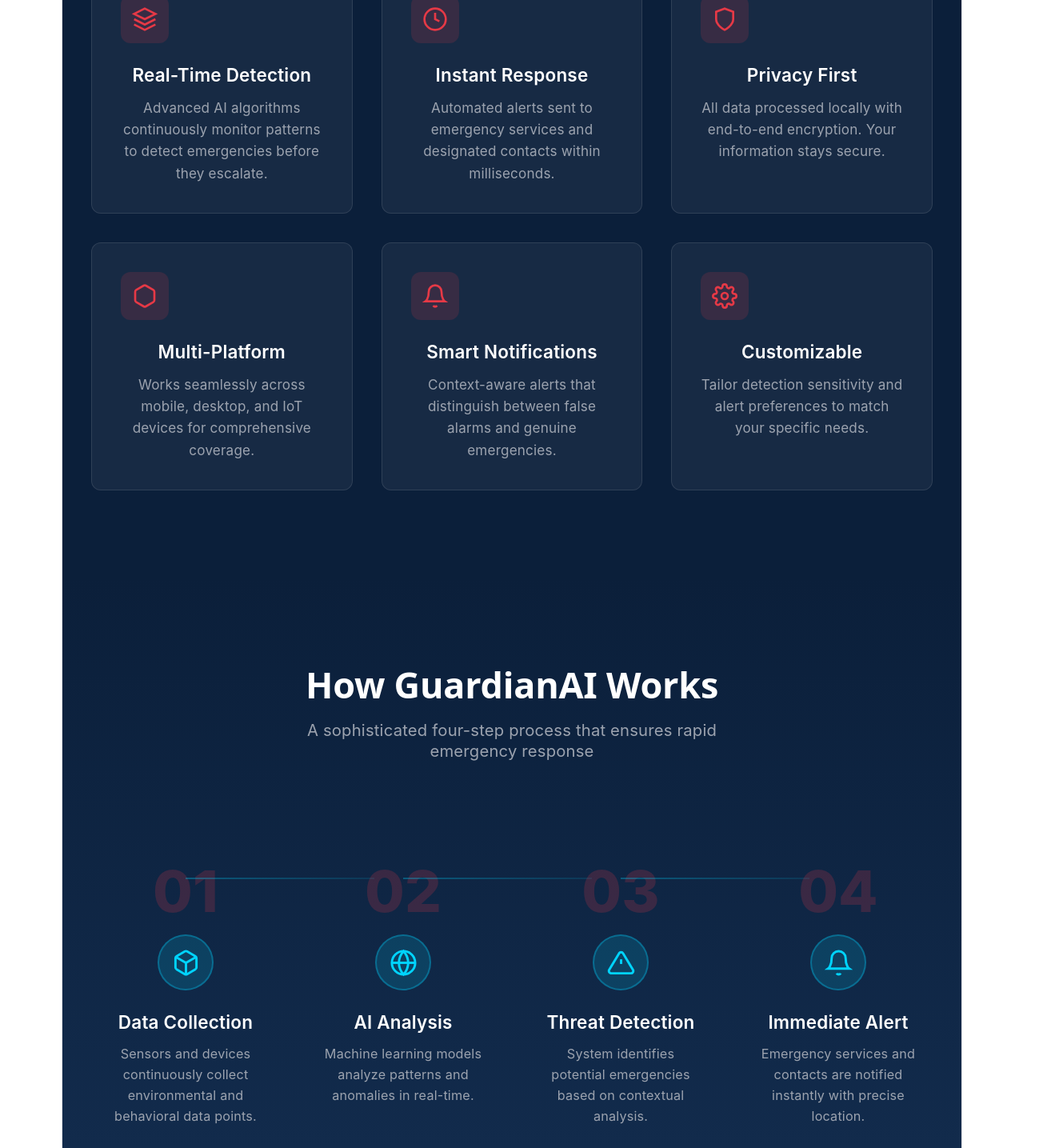
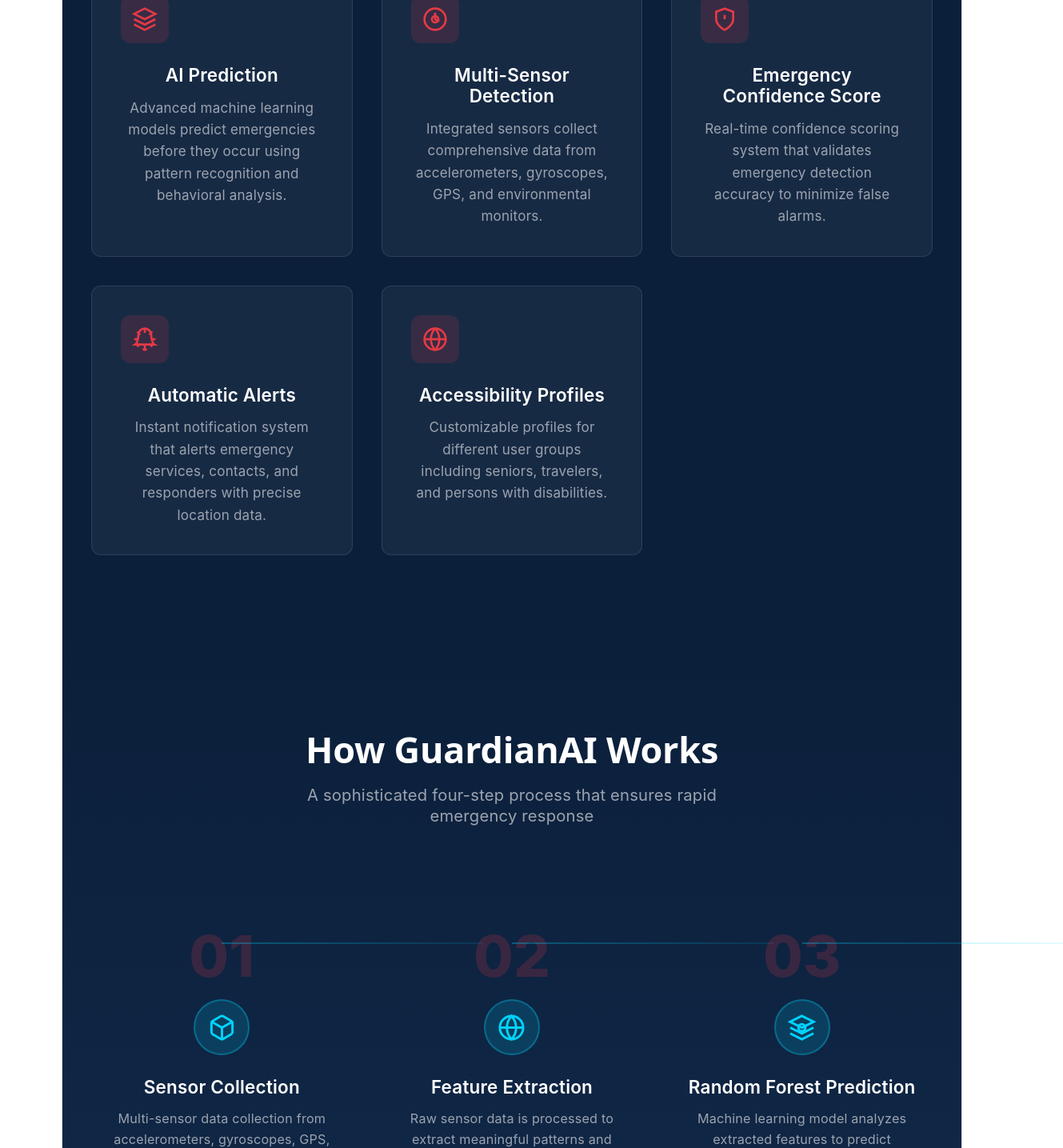
Before and after one commit to NikithaJadhav/GuardianAI, a React app in the folder frontend/: page / in a window 1280 px wide. Shown: the part 1120-2555 px from the top of the page at 80% size, 1329 px wide, since content can reach past the window. Built offline with nearby package versions, Linux system fonts and the light colour scheme; the HTML template or start-up script is replaced by a standard one.

Commit message:
Added features,workflows and accessbility sections

```diff
--- a/frontend/src/components/AIWorkflowSection.css
+++ b/frontend/src/components/AIWorkflowSection.css
@@ -30,7 +30,7 @@
 
 .workflow-steps {
   display: grid;
-  grid-template-columns: repeat(4, 1fr);
+  grid-template-columns: repeat(3, 1fr);
   gap: 2rem;
   position: relative;
 }
@@ -39,6 +39,11 @@
   position: relative;
   text-align: center;
   padding: 2rem 1rem;
+  transition: all 0.4s cubic-bezier(0.4, 0, 0.2, 1);
+}
+
+.workflow-step:hover {
+  transform: translateY(-8px);
 }
 
 .step-number {
@@ -47,6 +52,12 @@
   color: rgba(230, 57, 70, 0.2);
   line-height: 1;
   margin-bottom: 1rem;
+  transition: all 0.4s cubic-bezier(0.4, 0, 0.2, 1);
+}
+
+.workflow-step:hover .step-number {
+  color: rgba(0, 212, 255, 0.3);
+  transform: scale(1.05);
 }
 
 .step-icon {
@@ -60,6 +71,14 @@
   margin: 0 auto 1.5rem;
   color: #00D4FF;
   border: 2px solid rgba(0, 212, 255, 0.3);
+  transition: all 0.4s cubic-bezier(0.4, 0, 0.2, 1);
+}
+
+.workflow-step:hover .step-icon {
+  transform: scale(1.15) rotate(5deg);
+  background: rgba(0, 212, 255, 0.25);
+  border-color: #00D4FF;
+  box-shadow: 0 15px 35px rgba(0, 212, 255, 0.3);
 }
 
 .step-icon svg {
@@ -72,12 +91,22 @@
   font-weight: 600;
   color: white;
   margin-bottom: 0.75rem;
+  transition: color 0.3s ease;
+}
+
+.workflow-step:hover .step-title {
+  color: #00D4FF;
 }
 
 .step-description {
   font-size: 0.9rem;
   color: #9CA3AF;
   line-height: 1.6;
+  transition: color 0.3s ease;
+}
+
+.workflow-step:hover .step-description {
+  color: #B0B8C4;
 }
 
 .step-connector {
@@ -104,6 +133,12 @@
   }
 }
 
+@media (max-width: 768px) {
+  .workflow-steps {
+    grid-template-columns: 1fr;
+  }
+}
+
 @media (max-width: 640px) {
   .workflow {
     padding: 4rem 0;
--- a/frontend/src/components/AIWorkflowSection.jsx
+++ b/frontend/src/components/AIWorkflowSection.jsx
@@ -5,8 +5,8 @@ const AIWorkflowSection = () => {
   const steps = [
     {
       number: '01',
-      title: 'Data Collection',
-      description: 'Sensors and devices continuously collect environmental and behavioral data points.',
+      title: 'Sensor Collection',
+      description: 'Multi-sensor data collection from accelerometers, gyroscopes, GPS, and environmental monitors.',
       icon: (
         <svg viewBox="0 0 24 24" fill="none" stroke="currentColor" strokeWidth="2">
           <path d="M21 16V8a2 2 0 0 0-1-1.73l-7-4a2 2 0 0 0-2 0l-7 4A2 2 0 0 0 3 8v8a2 2 0 0 0 1 1.73l7 4a2 2 0 0 0 2 0l7-4A2 2 0 0 0 21 16z"/>
@@ -17,8 +17,8 @@ const AIWorkflowSection = () => {
     },
     {
       number: '02',
-      title: 'AI Analysis',
-      description: 'Machine learning models analyze patterns and anomalies in real-time.',
+      title: 'Feature Extraction',
+      description: 'Raw sensor data is processed to extract meaningful patterns and behavioral features.',
       icon: (
         <svg viewBox="0 0 24 24" fill="none" stroke="currentColor" strokeWidth="2">
           <circle cx="12" cy="12" r="10"/>
@@ -29,24 +29,56 @@ const AIWorkflowSection = () => {
     },
     {
       number: '03',
-      title: 'Threat Detection',
-      description: 'System identifies potential emergencies based on contextual analysis.',
+      title: 'Random Forest Prediction',
+      description: 'Machine learning model analyzes extracted features to predict emergency likelihood.',
       icon: (
         <svg viewBox="0 0 24 24" fill="none" stroke="currentColor" strokeWidth="2">
-          <path d="M10.29 3.86L1.82 18a2 2 0 0 0 1.71 3h16.94a2 2 0 0 0 1.71-3L13.71 3.86a2 2 0 0 0-3.42 0z"/>
-          <line x1="12" y1="9" x2="12" y2="13"/>
-          <line x1="12" y1="17" x2="12.01" y2="17"/>
+          <path d="M12 2L2 7l10 5 10-5-10-5z"/>
+          <path d="M2 17l10 5 10-5"/>
+          <path d="M2 12l10 5 10-5"/>
+          <circle cx="12" cy="12" r="3"/>
         </svg>
       )
     },
     {
       number: '04',
-      title: 'Immediate Alert',
-      description: 'Emergency services and contacts are notified instantly with precise location.',
+      title: 'Emergency Confidence Score',
+      description: 'Confidence scoring system validates prediction accuracy and minimizes false alarms.',
+      icon: (
+        <svg viewBox="0 0 24 24" fill="none" stroke="currentColor" strokeWidth="2">
+          <path d="M12 22s8-4 8-10V5l-8-3-8 3v7c0 6 8 10 8 10z"/>
+          <path d="M12 8v4"/>
+          <path d="M12 16h.01"/>
+        </svg>
+      )
+    },
+    {
+      number: '05',
+      title: 'Decision Engine',
+      description: 'Intelligent decision-making system determines appropriate response actions.',
+      icon: (
+        <svg viewBox="0 0 24 24" fill="none" stroke="currentColor" strokeWidth="2">
+          <circle cx="12" cy="12" r="3"/>
+          <path d="M19.4 15a1.65 1.65 0 0 0 .33 1.82l.06.06a2 2 0 0 1 0 2.83 2 2 0 0 1-2.83 0l-.06-.06a1.65 1.65 0 0 0-1.82-.33 1.65 1.65 0 0 0-1 1.51V21a2 2 0 0 1-2 2 2 2 0 0 1-2-2v-.09A1.65 1.65 0 0 0 9 19.4a1.65 1.65 0 0 0-1.82.33l-.06.06a2 2 0 0 1-2.83 0 2 2 0 0 1 0-2.83l.06-.06a1.65 1.65 0 0 0 .33-1.82 1.65 1.65 0 0 0-1.51-1H3a2 2 0 0 1-2-2 2 2 0 0 1 2-2h.09A1.65 1.65 0 0 0 4.6 9a1.65 1.65 0 0 0-.33-1.82l-.06-.06a2 2 0 0 1 0-2.83 2 2 0 0 1 2.83 0l.06.06a1.65 1.65 0 0 0 1.82.33H9a1.65 1.65 0 0 0 1-1.51V3a2 2 0 0 1 2-2 2 2 0 0 1 2 2v.09a1.65 1.65 0 0 0 1 1.51 1.65 1.65 0 0 0 1.82-.33l.06-.06a2 2 0 0 1 2.83 0 2 2 0 0 1 0 2.83l-.06.06a1.65 1.65 0 0 0-.33 1.82V9a1.65 1.65 0 0 0 1.51 1H21a2 2 0 0 1 2 2 2 2 0 0 1-2 2h-.09a1.65 1.65 0 0 0-1.51 1z"/>
+        </svg>
+      )
+    },
+    {
+      number: '06',
+      title: 'Emergency Alert',
+      description: 'Automated alerts sent to emergency services, contacts, and responders with location data.',
       icon: (
         <svg viewBox="0 0 24 24" fill="none" stroke="currentColor" strokeWidth="2">
           <path d="M18 8A6 6 0 0 0 6 8c0 7-3 9-3 9h18s-3-2-3-9"/>
           <path d="M13.73 21a2 2 0 0 1-3.46 0"/>
+          <path d="M12 2v4"/>
+          <path d="M12 18v4"/>
+          <path d="M4.93 4.93l2.83 2.83"/>
+          <path d="M16.24 16.24l2.83 2.83"/>
+          <path d="M2 12h4"/>
+          <path d="M18 12h4"/>
+          <path d="M4.93 19.07l2.83-2.83"/>
+          <path d="M16.24 7.76l2.83-2.83"/>
         </svg>
       )
     }
--- a/frontend/src/components/AccessibilitySection.css
+++ b/frontend/src/components/AccessibilitySection.css
@@ -28,105 +28,78 @@
   margin: 0 auto;
 }
 
-.accessibility-content {
+.profiles-grid {
   display: grid;
-  grid-template-columns: 1fr 1fr;
-  gap: 4rem;
-  align-items: center;
-}
-
-.accessibility-features {
-  display: grid;
-  grid-template-columns: 1fr 1fr;
+  grid-template-columns: repeat(auto-fit, minmax(280px, 1fr));
   gap: 2rem;
 }
 
-.accessibility-feature {
-  padding: 1.5rem;
+.profile-card {
+  background: rgba(255, 255, 255, 0.05);
+  border: 1px solid rgba(255, 255, 255, 0.1);
+  border-radius: 16px;
+  padding: 2rem;
+  transition: all 0.3s ease;
+  position: relative;
+  overflow: hidden;
 }
 
-.accessibility-icon {
-  width: 50px;
-  height: 50px;
-  background: rgba(0, 212, 255, 0.15);
-  border-radius: 10px;
+.profile-card::before {
+  content: '';
+  position: absolute;
+  top: 0;
+  left: 0;
+  right: 0;
+  height: 4px;
+  background: linear-gradient(90deg, #00D4FF, #E63946);
+  transform: scaleX(0);
+  transition: transform 0.3s ease;
+}
+
+.profile-card:hover {
+  transform: translateY(-8px);
+  border-color: #00D4FF;
+  box-shadow: 0 20px 40px rgba(0, 212, 255, 0.15);
+}
+
+.profile-card:hover::before {
+  transform: scaleX(1);
+}
+
+.profile-icon {
+  width: 70px;
+  height: 70px;
+  background: linear-gradient(135deg, rgba(0, 212, 255, 0.2) 0%, rgba(230, 57, 70, 0.2) 100%);
+  border-radius: 16px;
   display: flex;
   align-items: center;
   justify-content: center;
-  margin-bottom: 1rem;
+  margin-bottom: 1.5rem;
   color: #00D4FF;
-}
-
-.accessibility-icon svg {
-  width: 28px;
-  height: 28px;
-}
-
-.accessibility-feature-title {
-  font-size: 1.125rem;
-  font-weight: 600;
-  color: white;
-  margin-bottom: 0.5rem;
-}
-
-.accessibility-feature-description {
-  font-size: 0.9rem;
-  color: #9CA3AF;
-  line-height: 1.6;
-}
-
-.accessibility-cta {
-  background: linear-gradient(135deg, rgba(230, 57, 70, 0.1) 0%, rgba(230, 57, 70, 0.05) 100%);
-  border: 2px solid rgba(230, 57, 70, 0.3);
-  border-radius: 16px;
-  padding: 3rem;
-}
-
-.accessibility-cta-content {
-  text-align: center;
-}
-
-.accessibility-cta-title {
-  font-size: 1.75rem;
-  font-weight: 700;
-  color: white;
-  margin-bottom: 1rem;
-}
-
-.accessibility-cta-description {
-  font-size: 1rem;
-  color: #9CA3AF;
-  line-height: 1.7;
-  margin-bottom: 2rem;
-}
-
-.accessibility-cta-button {
-  background: #E63946;
-  color: white;
-  border: none;
-  padding: 1rem 2rem;
-  border-radius: 8px;
-  font-weight: 600;
-  font-size: 1rem;
-  cursor: pointer;
   transition: all 0.3s ease;
 }
 
-.accessibility-cta-button:hover {
-  background: #C92A36;
-  transform: translateY(-2px);
-  box-shadow: 0 10px 20px rgba(230, 57, 70, 0.3);
+.profile-card:hover .profile-icon {
+  transform: scale(1.1);
+  background: linear-gradient(135deg, rgba(0, 212, 255, 0.3) 0%, rgba(230, 57, 70, 0.3) 100%);
 }
 
-@media (max-width: 1024px) {
-  .accessibility-content {
-    grid-template-columns: 1fr;
-    gap: 3rem;
-  }
+.profile-icon svg {
+  width: 35px;
+  height: 35px;
+}
 
-  .accessibility-features {
-    grid-template-columns: 1fr;
-  }
+.profile-title {
+  font-size: 1.25rem;
+  font-weight: 600;
+  color: white;
+  margin-bottom: 0.75rem;
+}
+
+.profile-description {
+  font-size: 0.95rem;
+  color: #9CA3AF;
+  line-height: 1.6;
 }
 
 @media (max-width: 768px) {
@@ -138,11 +111,7 @@
     font-size: 2rem;
   }
 
-  .accessibility-cta {
-    padding: 2rem;
-  }
-
-  .accessibility-cta-title {
-    font-size: 1.5rem;
+  .profiles-grid {
+    grid-template-columns: 1fr;
   }
 }
--- a/frontend/src/components/AccessibilitySection.jsx
+++ b/frontend/src/components/AccessibilitySection.jsx
@@ -2,49 +2,65 @@ import React from 'react';
 import './AccessibilitySection.css';
 
 const AccessibilitySection = () => {
-  const features = [
+  const profiles = [
+    {
+      icon: (
+        <svg viewBox="0 0 24 24" fill="none" stroke="currentColor" strokeWidth="2">
+          <circle cx="12" cy="7" r="4"/>
+          <path d="M5.5 21v-2a4.5 4.5 0 0 1 4.5-4.5h4a4.5 4.5 0 0 1 4.5 4.5v2"/>
+          <path d="M16 3l4 4-4 4"/>
+          <path d="M20 7H10"/>
+        </svg>
+      ),
+      title: 'Women Travelling Alone',
+      description: 'Enhanced safety monitoring with route tracking, safe zone alerts, and quick emergency activation for solo travelers.'
+    },
+    {
+      icon: (
+        <svg viewBox="0 0 24 24" fill="none" stroke="currentColor" strokeWidth="2">
+          <path d="M18 8A6 6 0 0 0 6 8c0 7-3 9-3 9h18s-3-2-3-9"/>
+          <path d="M13.73 21a2 2 0 0 1-3.46 0"/>
+          <circle cx="12" cy="13" r="2"/>
+        </svg>
+      ),
+      title: 'Senior Citizens',
+      description: 'Fall detection, medication reminders, and health monitoring with simplified one-touch emergency alerts.'
+    },
+    {
+      icon: (
+        <svg viewBox="0 0 24 24" fill="none" stroke="currentColor" strokeWidth="2">
+          <path d="M14.7 6.3a1 1 0 0 0 0 1.4l1.6 1.6a1 1 0 0 0 1.4 0l3.77-3.77a6 6 0 0 1-7.94 7.94l-6.91 6.91a2.12 2.12 0 0 1-3-3l6.91-6.91a6 6 0 0 1 7.94-7.94l-3.76 3.76z"/>
+        </svg>
+      ),
+      title: 'Construction Workers',
+      description: 'Workplace safety monitoring with hazard detection, equipment tracking, and site-specific emergency protocols.'
+    },
     {
       icon: (
         <svg viewBox="0 0 24 24" fill="none" stroke="currentColor" strokeWidth="2">
           <circle cx="12" cy="12" r="10"/>
-          <path d="M2 12h20"/>
-          <path d="M12 2a15.3 15.3 0 0 1 4 10 15.3 15.3 0 0 1-4 10 15.3 15.3 0 0 1-4-10 15.3 15.3 0 0 1 4-10z"/>
+          <path d="M8 14s1.5 2 4 2 4-2 4-2"/>
+          <line x1="9" y1="9" x2="9.01" y2="9"/>
+          <line x1="15" y1="9" x2="15.01" y2="9"/>
+          <path d="M12 3a9 9 0 0 0-9 9v3"/>
+          <path d="M12 3a9 9 0 0 1 9 9v3"/>
         </svg>
       ),
-      title: 'Voice Commands',
-      description: 'Hands-free operation through natural voice commands for users with mobility challenges.'
+      title: 'Persons with Disabilities',
+      description: 'Customizable accessibility features including voice control, visual alerts, and adaptive emergency response options.'
     },
     {
       icon: (
         <svg viewBox="0 0 24 24" fill="none" stroke="currentColor" strokeWidth="2">
-          <path d="M1 12s4-8 11-8 11 8 11 8-4 8-11 8-11-8-11-8z"/>
-          <circle cx="12" cy="12" r="3"/>
+          <path d="M19 17h2c.6 0 1-.4 1-1v-3c0-.9-.7-1.7-1.5-1.9C18.7 10.6 16 10 16 10s-1.3-1.4-2.2-2.3c-.5-.4-1.1-.7-1.8-.7H5c-.6 0-1.1.4-1.4.9l-1.4 2.9A3.7 3.7 0 0 0 2 12v4c0 .6.4 1 1 1h2"/>
+          <circle cx="7" cy="17" r="2"/>
+          <circle cx="17" cy="17" r="2"/>
+          <path d="M5 17H2"/>
+          <path d="M22 17h-3"/>
         </svg>
       ),
-      title: 'Visual Alerts',
-      description: 'High-contrast visual indicators and flashing alerts for hearing-impaired users.'
-    },
-    {
-      icon: (
-        <svg viewBox="0 0 24 24" fill="none" stroke="currentColor" strokeWidth="2">
-          <rect x="3" y="3" width="18" height="18" rx="2" ry="2"/>
-          <line x1="3" y1="9" x2="21" y2="9"/>
-          <line x1="9" y1="21" x2="9" y2="9"/>
-        </svg>
-      ),
-      title: 'Screen Reader Support',
-      description: 'Full WCAG 2.1 AA compliance with optimized screen reader compatibility.'
-    },
-    {
-      icon: (
-        <svg viewBox="0 0 24 24" fill="none" stroke="currentColor" strokeWidth="2">
-          <path d="M12 2L2 7l10 5 10-5-10-5z"/>
-          <path d="M2 17l10 5 10-5"/>
-          <path d="M2 12l10 5 10-5"/>
-        </svg>
-      ),
-      title: 'Simple Interface',
-      description: 'Clean, intuitive design with large touch targets and clear visual hierarchy.'
+      title: 'Road Accident Victims',
+      description: 'Automatic crash detection with instant location sharing, injury assessment, and emergency service dispatch.'
     }
   ];
 
@@ -52,32 +68,20 @@ const AccessibilitySection = () => {
     <section id="accessibility" className="accessibility">
       <div className="accessibility-container">
         <div className="accessibility-header">
-          <h2 className="accessibility-title">Accessibility First</h2>
+          <h2 className="accessibility-title">Accessibility Profiles</h2>
           <p className="accessibility-subtitle">
-            Designed to be inclusive and usable by everyone, regardless of ability
+            Tailored protection for every user group with specialized safety features
           </p>
         </div>
 
-        <div className="accessibility-content">
-          <div className="accessibility-features">
-            {features.map((feature, index) => (
-              <div key={index} className="accessibility-feature">
-                <div className="accessibility-icon">{feature.icon}</div>
-                <h3 className="accessibility-feature-title">{feature.title}</h3>
-                <p className="accessibility-feature-description">{feature.description}</p>
-              </div>
-            ))}
-          </div>
-
-          <div className="accessibility-cta">
-            <div className="accessibility-cta-content">
-              <h3 className="accessibility-cta-title">Committed to Inclusion</h3>
-              <p className="accessibility-cta-description">
-                GuardianAI is built with accessibility at its core, ensuring everyone can benefit from advanced emergency protection.
-              </p>
-              <button className="accessibility-cta-button">Learn About Our Standards</button>
+        <div className="profiles-grid">
+          {profiles.map((profile, index) => (
+            <div key={index} className="profile-card">
+              <div className="profile-icon">{profile.icon}</div>
+              <h3 className="profile-title">{profile.title}</h3>
+              <p className="profile-description">{profile.description}</p>
             </div>
-          </div>
+          ))}
         </div>
       </div>
     </section>
--- a/frontend/src/components/FeaturesSection.css
+++ b/frontend/src/components/FeaturesSection.css
@@ -39,13 +39,31 @@
   border: 1px solid rgba(255, 255, 255, 0.1);
   border-radius: 12px;
   padding: 2rem;
-  transition: all 0.3s ease;
+  transition: all 0.4s cubic-bezier(0.4, 0, 0.2, 1);
+  position: relative;
+  overflow: hidden;
+}
+
+.feature-card::before {
+  content: '';
+  position: absolute;
+  top: 0;
+  left: 0;
+  right: 0;
+  height: 3px;
+  background: linear-gradient(90deg, #00D4FF, #E63946);
+  transform: scaleX(0);
+  transition: transform 0.4s cubic-bezier(0.4, 0, 0.2, 1);
 }
 
 .feature-card:hover {
-  transform: translateY(-8px);
+  transform: translateY(-12px);
   border-color: #00D4FF;
-  box-shadow: 0 20px 40px rgba(0, 212, 255, 0.15);
+  box-shadow: 0 25px 50px rgba(0, 212, 255, 0.2);
+}
+
+.feature-card:hover::before {
+  transform: scaleX(1);
 }
 
 .feature-icon {
@@ -58,6 +76,13 @@
   justify-content: center;
   margin-bottom: 1.5rem;
   color: #E63946;
+  transition: all 0.4s cubic-bezier(0.4, 0, 0.2, 1);
+}
+
+.feature-card:hover .feature-icon {
+  transform: scale(1.1) rotate(5deg);
+  background: rgba(230, 57, 70, 0.25);
+  box-shadow: 0 10px 30px rgba(230, 57, 70, 0.3);
 }
 
 .feature-icon svg {
--- a/frontend/src/components/FeaturesSection.jsx
+++ b/frontend/src/components/FeaturesSection.jsx
@@ -11,56 +11,59 @@ const FeaturesSection = () => {
           <path d="M2 12l10 5 10-5"/>
         </svg>
       ),
-      title: 'Real-Time Detection',
-      description: 'Advanced AI algorithms continuously monitor patterns to detect emergencies before they escalate.'
+      title: 'AI Prediction',
+      description: 'Advanced machine learning models predict emergencies before they occur using pattern recognition and behavioral analysis.'
     },
     {
       icon: (
         <svg viewBox="0 0 24 24" fill="none" stroke="currentColor" strokeWidth="2">
           <circle cx="12" cy="12" r="10"/>
           <path d="M12 6v6l4 2"/>
+          <circle cx="12" cy="12" r="3"/>
         </svg>
       ),
-      title: 'Instant Response',
-      description: 'Automated alerts sent to emergency services and designated contacts within milliseconds.'
+      title: 'Multi-Sensor Detection',
+      description: 'Integrated sensors collect comprehensive data from accelerometers, gyroscopes, GPS, and environmental monitors.'
     },
     {
       icon: (
         <svg viewBox="0 0 24 24" fill="none" stroke="currentColor" strokeWidth="2">
           <path d="M12 22s8-4 8-10V5l-8-3-8 3v7c0 6 8 10 8 10z"/>
+          <path d="M12 8v4"/>
+          <path d="M12 16h.01"/>
         </svg>
       ),
-      title: 'Privacy First',
-      description: 'All data processed locally with end-to-end encryption. Your information stays secure.'
-    },
-    {
-      icon: (
-        <svg viewBox="0 0 24 24" fill="none" stroke="currentColor" strokeWidth="2">
-          <path d="M21 16V8a2 2 0 0 0-1-1.73l-7-4a2 2 0 0 0-2 0l-7 4A2 2 0 0 0 3 8v8a2 2 0 0 0 1 1.73l7 4a2 2 0 0 0 2 0l7-4A2 2 0 0 0 21 16z"/>
-        </svg>
-      ),
-      title: 'Multi-Platform',
-      description: 'Works seamlessly across mobile, desktop, and IoT devices for comprehensive coverage.'
+      title: 'Emergency Confidence Score',
+      description: 'Real-time confidence scoring system that validates emergency detection accuracy to minimize false alarms.'
     },
     {
       icon: (
         <svg viewBox="0 0 24 24" fill="none" stroke="currentColor" strokeWidth="2">
           <path d="M18 8A6 6 0 0 0 6 8c0 7-3 9-3 9h18s-3-2-3-9"/>
           <path d="M13.73 21a2 2 0 0 1-3.46 0"/>
+          <path d="M12 2v4"/>
+          <path d="M12 18v4"/>
+          <path d="M4.93 4.93l2.83 2.83"/>
+          <path d="M16.24 16.24l2.83 2.83"/>
+          <path d="M2 12h4"/>
+          <path d="M18 12h4"/>
+          <path d="M4.93 19.07l2.83-2.83"/>
+          <path d="M16.24 7.76l2.83-2.83"/>
         </svg>
       ),
-      title: 'Smart Notifications',
-      description: 'Context-aware alerts that distinguish between false alarms and genuine emergencies.'
+      title: 'Automatic Alerts',
+      description: 'Instant notification system that alerts emergency services, contacts, and responders with precise location data.'
     },
     {
       icon: (
         <svg viewBox="0 0 24 24" fill="none" stroke="currentColor" strokeWidth="2">
-          <circle cx="12" cy="12" r="3"/>
-          <path d="M19.4 15a1.65 1.65 0 0 0 .33 1.82l.06.06a2 2 0 0 1 0 2.83 2 2 0 0 1-2.83 0l-.06-.06a1.65 1.65 0 0 0-1.82-.33 1.65 1.65 0 0 0-1 1.51V21a2 2 0 0 1-2 2 2 2 0 0 1-2-2v-.09A1.65 1.65 0 0 0 9 19.4a1.65 1.65 0 0 0-1.82.33l-.06.06a2 2 0 0 1-2.83 0 2 2 0 0 1 0-2.83l.06-.06a1.65 1.65 0 0 0 .33-1.82 1.65 1.65 0 0 0-1.51-1H3a2 2 0 0 1-2-2 2 2 0 0 1 2-2h.09A1.65 1.65 0 0 0 4.6 9a1.65 1.65 0 0 0-.33-1.82l-.06-.06a2 2 0 0 1 0-2.83 2 2 0 0 1 2.83 0l.06.06a1.65 1.65 0 0 0 1.82.33H9a1.65 1.65 0 0 0 1-1.51V3a2 2 0 0 1 2-2 2 2 0 0 1 2 2v.09a1.65 1.65 0 0 0 1 1.51 1.65 1.65 0 0 0 1.82-.33l.06-.06a2 2 0 0 1 2.83 0 2 2 0 0 1 0 2.83l-.06.06a1.65 1.65 0 0 0-.33 1.82V9a1.65 1.65 0 0 0 1.51 1H21a2 2 0 0 1 2 2 2 2 0 0 1-2 2h-.09a1.65 1.65 0 0 0-1.51 1z"/>
+          <circle cx="12" cy="12" r="10"/>
+          <path d="M2 12h20"/>
+          <path d="M12 2a15.3 15.3 0 0 1 4 10 15.3 15.3 0 0 1-4 10 15.3 15.3 0 0 1-4-10 15.3 15.3 0 0 1 4-10z"/>
         </svg>
       ),
-      title: 'Customizable',
-      description: 'Tailor detection sensitivity and alert preferences to match your specific needs.'
+      title: 'Accessibility Profiles',
+      description: 'Customizable profiles for different user groups including seniors, travelers, and persons with disabilities.'
     }
   ];
 
```
